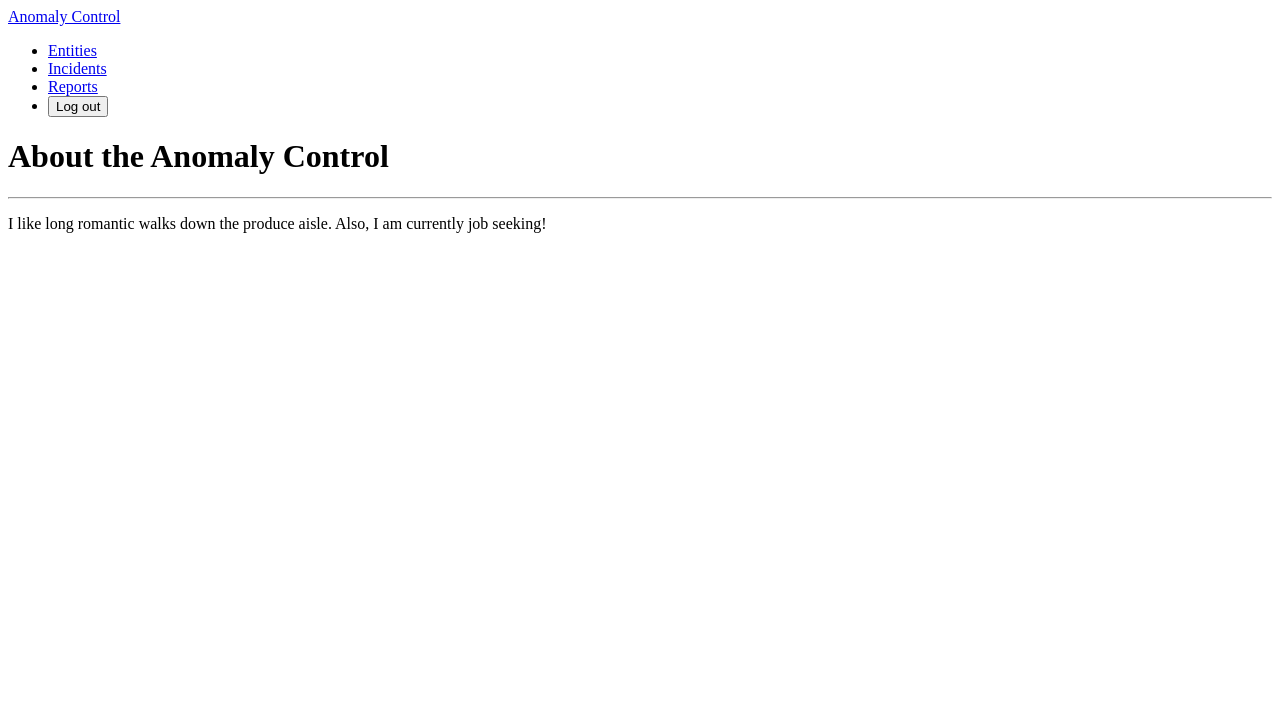
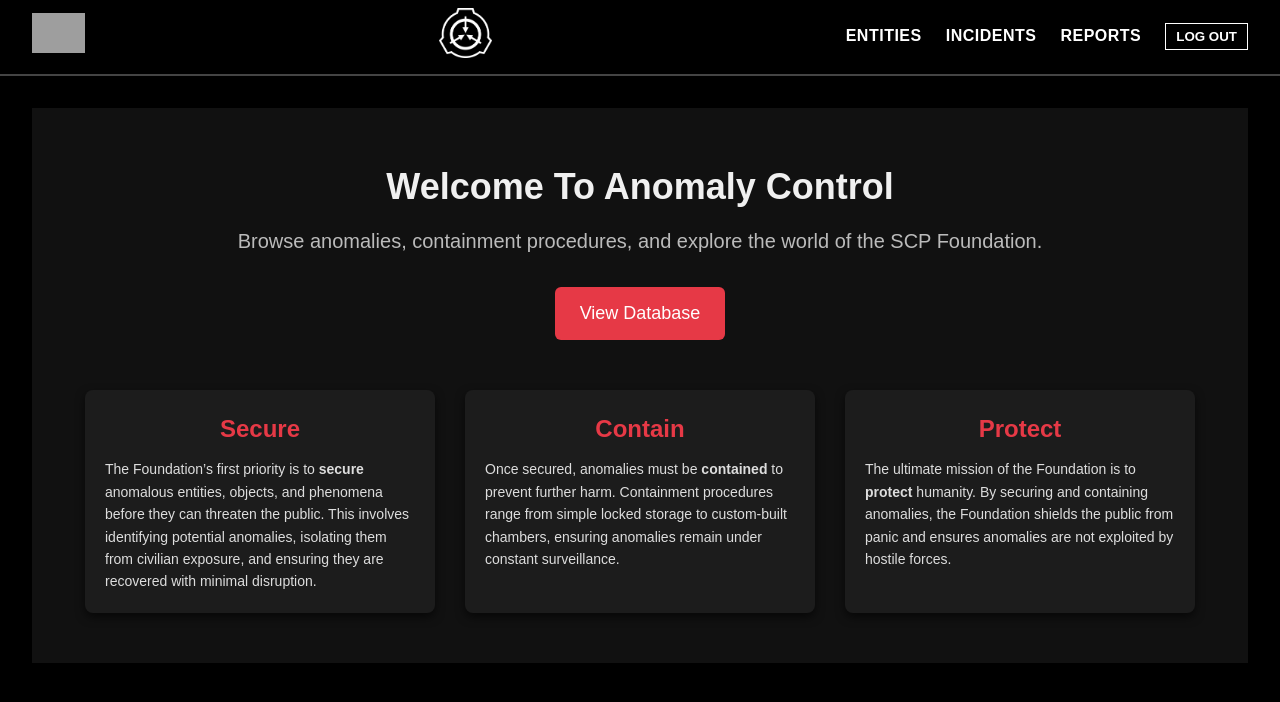
Before and after one commit to husain-folath/Anomaly-Control, a Django app: page /about/ in a window 1280 px wide. Shown: the top 702 px of the page. Run offline with Django 5.2, Linux system fonts and the light colour scheme; the visitor is signed in with stand-in values (Sample User, id 1); grey boxes are pictures that could not be loaded.

Commit message:
changed home and about pages and included logos.

```diff
--- /dev/null
+++ b/main_app/static/css/about.css
@@ -0,0 +1,66 @@
+.about-container {
+  text-align: center;
+  padding: 50px 20px;
+  color: #f0f0f0;
+  background-color: #111; /* dark background for SCP vibe */
+}
+
+.about-title {
+  font-size: 36px;
+  margin-bottom: 10px;
+}
+
+.about-subtitle {
+  font-size: 20px;
+  margin-bottom: 30px;
+  color: #bbb;
+}
+
+.center-btn {
+  margin: 20px 0 50px 0;
+}
+
+.btn {
+  display: inline-block;
+  padding: 12px 25px;
+  background-color: #e63946;
+  color: white;
+  text-decoration: none;
+  border-radius: 6px;
+  font-size: 18px;
+  transition: background 0.3s ease;
+}
+
+.btn:hover {
+  background-color: #ff4d5a;
+}
+
+.scp-sections {
+  display: flex;
+  justify-content: center;
+  gap: 30px;
+  flex-wrap: wrap;
+}
+
+.scp-card {
+  flex: 1 1 300px;
+  background: #1c1c1c;
+  padding: 20px;
+  border-radius: 8px;
+  max-width: 350px;
+  box-shadow: 0 4px 10px rgba(0,0,0,0.6);
+  text-align: left;
+}
+
+.scp-card h2 {
+  font-size: 24px;
+  margin-bottom: 10px;
+  text-align: center;
+  color: #e63946;
+}
+
+.scp-card p {
+  font-size: 14px;
+  line-height: 1.6;
+  color: #ddd;
+}
--- a/main_app/static/css/base.css
+++ b/main_app/static/css/base.css
@@ -0,0 +1,76 @@
+/* Reset */
+* {
+  margin: 0;
+  padding: 0;
+  box-sizing: border-box;
+}
+
+body {
+  font-family: "Arial", sans-serif;
+  background-color: black;
+  color: white;
+  line-height: 1.6;
+}
+
+/* Navbar Layout */
+.navbar {
+  display: flex;
+  justify-content: space-between;
+  align-items: center;
+  background: #000; /* Pure black */
+  padding: 0.5rem 2rem;
+  border-bottom: 2px solid #444; /* Government style divider */
+}
+
+.navbar-left img {
+  height: 40px;
+}
+
+.navbar-center .scp-logo {
+  height: 50px;
+}
+
+.navbar-right {
+  display: flex;
+  align-items: center;
+}
+
+.nav-links {
+  display: flex;
+  list-style: none;
+  gap: 1.5rem;
+}
+
+.nav-links a {
+  color: white;
+  text-decoration: none;
+  font-weight: bold;
+  text-transform: uppercase;
+  letter-spacing: 0.5px;
+  transition: color 0.3s ease;
+}
+
+.nav-links a:hover {
+  color: #aaa; /* subtle hover */
+}
+
+/* Logout button */
+.logout-btn {
+  background: transparent;
+  border: 1px solid white;
+  color: white;
+  font-weight: bold;
+  padding: 5px 10px;
+  cursor: pointer;
+  text-transform: uppercase;
+}
+
+.logout-btn:hover {
+  background: white;
+  color: black;
+}
+
+/* Page main content */
+main {
+  padding: 2rem;
+}
--- a/main_app/templates/about.html
+++ b/main_app/templates/about.html
@@ -1,9 +1,44 @@
 {% extends 'base.html' %}
+{% load static %}
 {% block content %}
-<h1>About the Anomaly Control</h1>
-<hr />
-<p class="page-content">
-  I like long romantic walks down the produce aisle. Also, I am currently job
-  seeking!
-</p>
+<link rel="stylesheet" href="{% static 'css/about.css' %}" />
+
+<div class="about-container">
+  <h1 class="about-title">Welcome To Anomaly Control</h1>
+  <p class="about-subtitle">
+    Browse anomalies, containment procedures, and explore the world of the SCP Foundation.
+  </p>
+
+  <div class="center-btn">
+    <a href="{% url 'entity_index' %}" class="btn">View Database</a>
+  </div>
+
+  <div class="scp-sections">
+    <div class="scp-card">
+      <h2>Secure</h2>
+      <p>
+        The Foundation’s first priority is to <strong>secure</strong> anomalous
+        entities, objects, and phenomena before they can threaten the public.
+        This involves identifying potential anomalies, isolating them from
+        civilian exposure, and ensuring they are recovered with minimal disruption.
+      </p>
+    </div>
+    <div class="scp-card">
+      <h2>Contain</h2>
+      <p>
+        Once secured, anomalies must be <strong>contained</strong> to prevent
+        further harm. Containment procedures range from simple locked storage
+        to custom-built chambers, ensuring anomalies remain under constant surveillance.
+      </p>
+    </div>
+    <div class="scp-card">
+      <h2>Protect</h2>
+      <p>
+        The ultimate mission of the Foundation is to <strong>protect</strong>
+        humanity. By securing and containing anomalies, the Foundation shields
+        the public from panic and ensures anomalies are not exploited by hostile forces.
+      </p>
+    </div>
+  </div>
+</div>
 {% endblock %}
--- a/main_app/templates/base.html
+++ b/main_app/templates/base.html
@@ -1,53 +1,54 @@
+{% load static %}
 <!DOCTYPE html>
 <html lang="en">
   <head>
     <meta charset="UTF-8" />
     <meta http-equiv="X-UA-Compatible" content="IE=edge" />
     <meta name="viewport" content="width=device-width, initial-scale=1.0" />
-    <link rel="shortcut icon" type="image/png" href="" />
+    <link
+      rel="shortcut icon"
+      type="image/png"
+      href="{% static 'images/scp-foundation-logo.png' %}"
+    />
+    <link rel="stylesheet" href="{% static 'css/base.css' %}" />
     <title>Anomaly Control</title>
-    {% block head %}
-
-    {% endblock %}
+    {% block head %}{% endblock %}
   </head>
   <body>
     <!-- Navbar -->
     <nav class="navbar">
-      <div class="container">
-        <a href="{% url 'home' %}" class="logo">Anomaly Control</a>
+      <div class="navbar-left">
+        <a href="{% url 'home' %}" class="logo">
+          <img src="{% static 'images/anomaly-control-logo.svg' %}" alt="Anomaly Control Logo" />
+        </a>
+      </div>
+
+      <div class="navbar-center">
+        <img src="{% static 'images/scp-foundation-logo.png' %}" alt="SCP Foundation Logo" class="scp-logo" />
+      </div>
+
+      <div class="navbar-right">
         <ul class="nav-links">
-          <li>
-            <a href="{% url 'entity_index' %}">Entities</a>
-          </li>
-          <li>
-            <a href="{% url 'incident_index' %}">Incidents</a>
-          </li>
-          <li>
-            <a href="{% url 'report_index' %}">Reports</a>
-          </li>
+          <li><a href="{% url 'entity_index' %}">Entities</a></li>
+          <li><a href="{% url 'incident_index' %}">Incidents</a></li>
+          <li><a href="{% url 'report_index' %}">Reports</a></li>
           {% if user.is_authenticated %}
             <li>
               <form id="logout-form" method="post" action="{% url 'logout' %}">
                 {% csrf_token %}
-                <button type="submit">Log out</button>
+                <button type="submit" class="logout-btn">Log out</button>
               </form>
             </li>
           {% else %}
-            <li>
-              <a href="{% url 'signup' %}">Sign Up</a>
-            </li>
-            <li>
-              <a href="{% url 'home' %}">Login</a>
-            </li>
+            <li><a href="{% url 'signup' %}">Sign Up</a></li>
+            <li><a href="{% url 'home' %}">Login</a></li>
           {% endif %}
         </ul>
       </div>
     </nav>
 
     <main>
-      {% block content %}
-
-      {% endblock %}
+      {% block content %}{% endblock %}
     </main>
   </body>
 </html>
```
Also changed, not shown: main_app/static/css/home.css (+129 -0 lines), main_app/templates/home.html (+17 -4 lines), main_app/static/images/anomaly-control-logo.svg (added).
